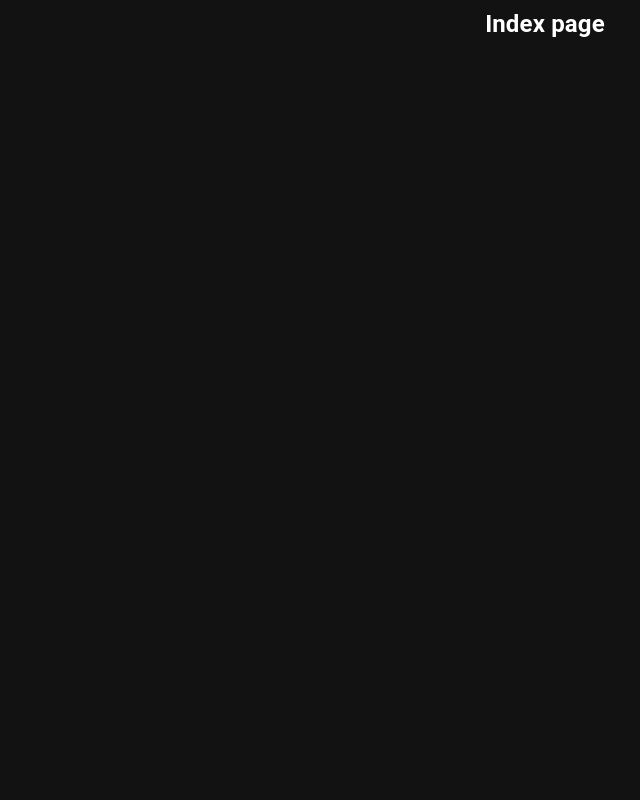
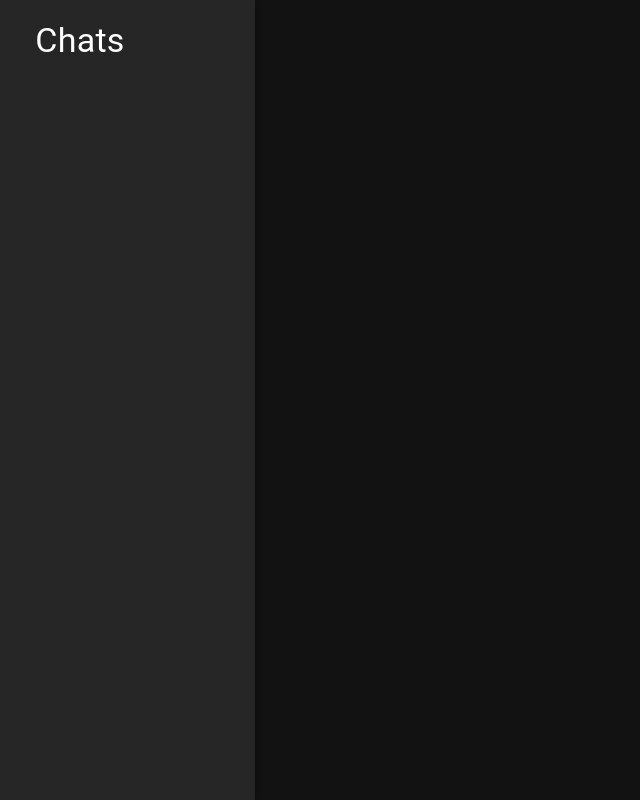
Before and after one commit to anirudhasj441/pr7-zentra-dev-test, a React (Vite) app in the folder frontend/: page / in a window 1280 px wide. Shown: the whole page, without its empty margins (95-735 px from the left). Built offline with nearby package versions, Linux system fonts and the light colour scheme.

Commit message:
dev: add base template for index page

```diff
--- a/frontend/src/pages/IndexPage.tsx
+++ b/frontend/src/pages/IndexPage.tsx
@@ -1,11 +1,23 @@
+import { Typography, Paper } from "@mui/material";
 import React from "react";
 import { memo } from "react";
 
 const IndexPage: React.FC = () => {
     return (
         <>
-            <div className="h-full pt-2">
-                <h1 className="text-center text-2xl font-bold">Index page</h1>
+            <div className="h-full w-full flex">
+                <Paper
+                    elevation={3}
+                    square
+                    className=" w-[350px] max-w-full h-full flex flex-col"
+                >
+                    <Typography variant="h4" align="center" className="py-5">
+                        Chats
+                    </Typography>
+                    <div className="flex-grow"></div>
+                    <div className="footer"></div>
+                </Paper>
+                <div className="flex-grow"></div>
             </div>
         </>
     );
```
